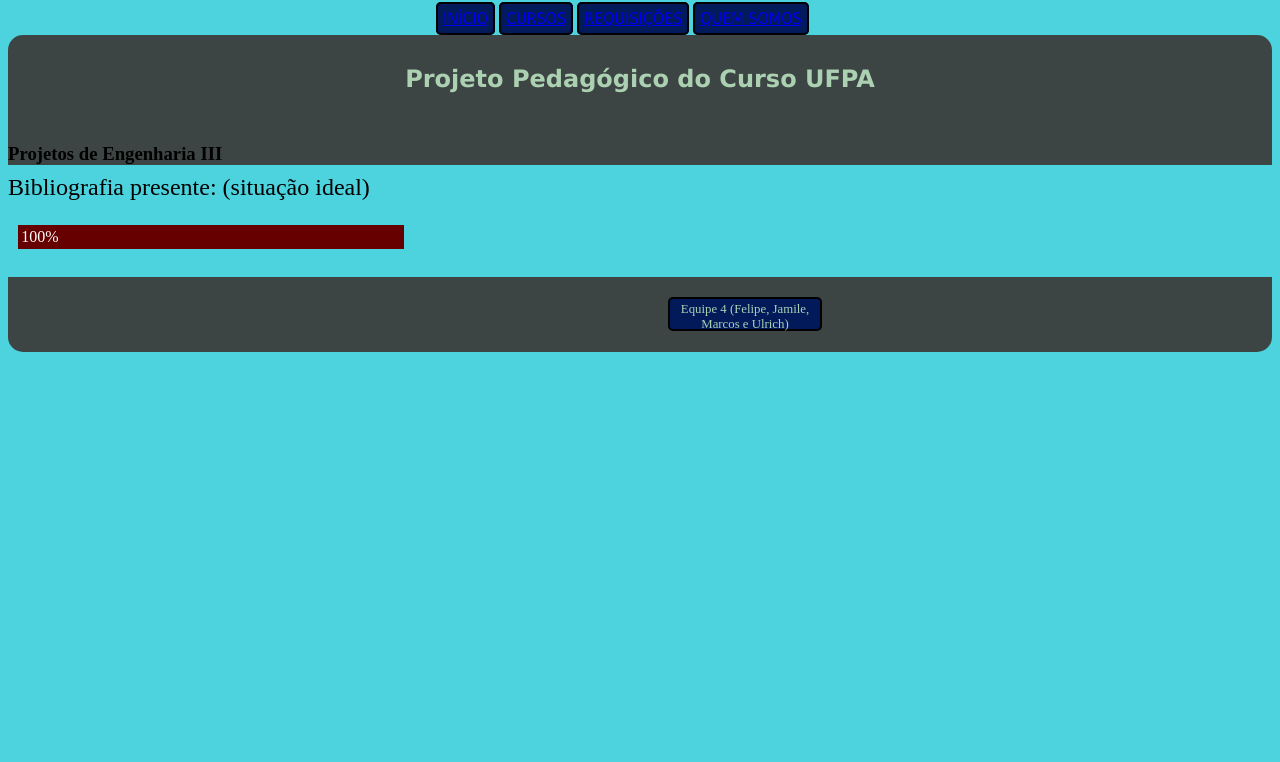
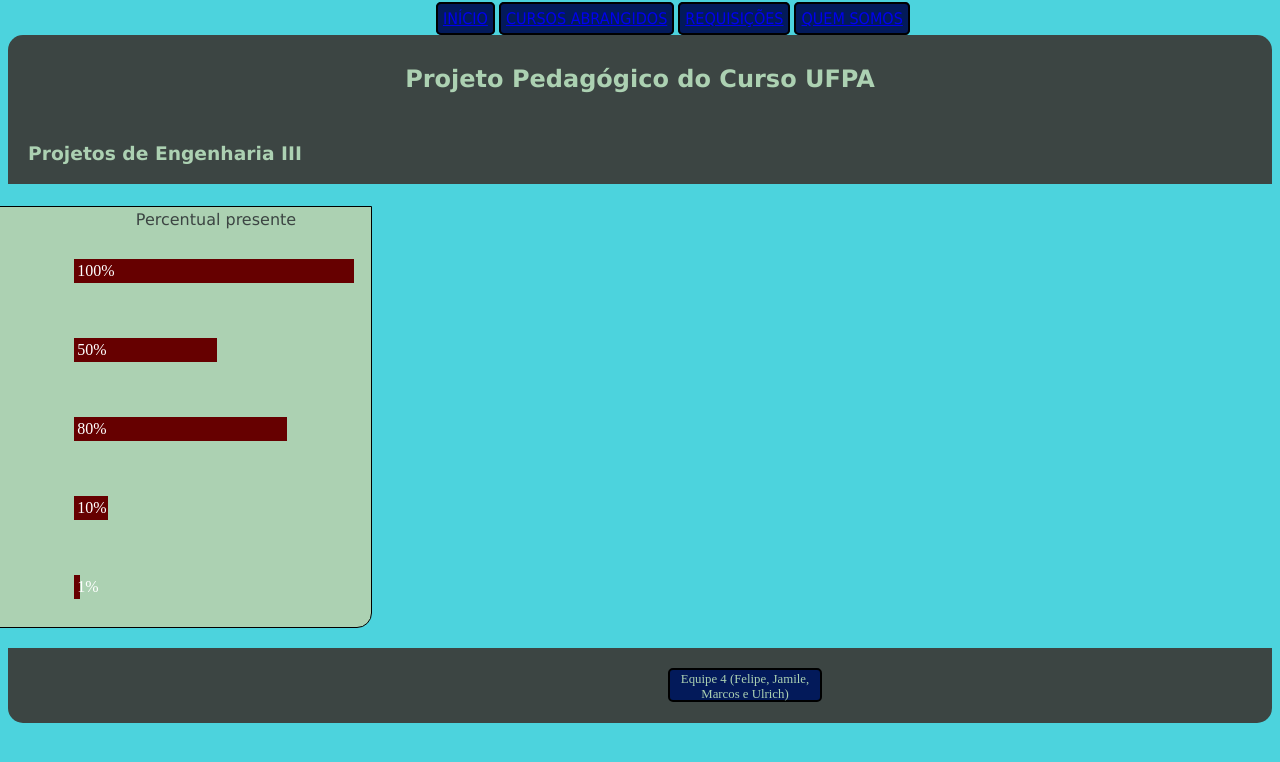
Before and after one commit to feliperucunha/react-PPC-front, a plain HTML site: page engcomp.html in a window 1280 px wide. Drawn offline with Linux system fonts and the light colour scheme.

Commit message:
grafico na aba engcomp melhorado

```diff
--- a/engcomp.html
+++ b/engcomp.html
@@ -12,19 +12,75 @@
 	<div id="navbar">
 		<ul>
 			<li><a href="index.html">INÍCIO</a></li>
-			<li><a href="cursos.html">CURSOS</a></li>
+			<li><a href="cursos.html">CURSOS ABRANGIDOS</a></li>
 			<li><a href="req.html">REQUISIÇÕES</a></li>
 			<li><a href="quem.html">QUEM SOMOS</a></li>
 		</ul>
 	</div>
 	<h2>Projeto Pedagógico do Curso UFPA</h2>
-	<h3>Projetos de Engenharia III</h3>
+	<h3 id="titulo_h3_no_topo">Projetos de Engenharia III</h3>
 </div>
-
-	<ul class="graph">
-		<p>Bibliografia presente: (situação ideal)<p>
-		<li class="percent100">100%</li>
-	</ul>
+	<br>
+	<table id="tabela_engcomp">
+		<thead>
+			<tr>
+				<th>Semestres</th>
+				<th>Percentual presente</th>
+			</tr>
+		</thead>
+		<tbody>
+			<tr>
+				<td>
+					<p>1º Semestre</p>
+				</td>
+				<td>
+					<ul class="graph">
+						<li class="percent100">100%</li>
+					</ul>
+				</td>
+			</tr>
+			<tr>
+				<td>
+					<p>2º Semestre</p>
+				</td>
+				<td>
+					<ul class="graph">
+						<li class="percent50">50%</li>
+					</ul>
+				</td>
+			</tr>
+			<tr>
+				<td>
+					<p>3º Semestre</p>
+				</td>
+				<td>
+					<ul class="graph">
+						<li class="percent80">80%</li>
+					</ul>
+				</td>
+			</tr>
+			<tr>
+				<td>
+					<p>4º Semestre</p>
+				</td>
+				<td>
+					<ul class="graph">
+						<li class="percent10">10%</li>
+					</ul>
+				</td>
+			</tr>
+			<tr>
+				<td>
+					<p>5º Semestre</p>
+				</td>
+				<td>
+					<ul class="graph">
+						<li class="percent1">1%</li>
+					</ul>
+				</td>
+			</tr>
+		</tbody>
+	</table>
 
 <div id="footer">
 	<div id="button">
--- a/quem.css
+++ b/quem.css
@@ -140,3 +140,9 @@
 	font-variant: small-caps;
 	color: #ffffff;
 }
+#titulo_h3_no_topo {
+	font-family: Verdana;
+	font-weight: bold;
+	padding-bottom: 20px;
+	margin-left: 20px;
+	color: #acd1b2;
--- a/style.css
+++ b/style.css
@@ -148,7 +148,23 @@
 }
 
 li.percent100 {
-	width: 30%;
+	width: 90%;
+	margin: 10px;
+}
+li.percent50 {
+	width: 45%;
+	margin: 10px;
+}
+li.percent80 {
+	width: 68%;
+	margin: 10px;
+}
+li.percent10 {
+	width: 9%;
+	margin: 10px;
+}
+li.percent1 {
+	width: 0%;
 	margin: 10px;
 }
 ul.graph
@@ -165,3 +181,7 @@
 	background: #600;
 	color: #fff;
 }
+table {
+	width: 50%;
+	margin-right: 900px;
+}
```
Also changed, not shown: cursos.html (+2 -2 lines), quem.html (+3 -3 lines), req.html (+1 -1 lines).
